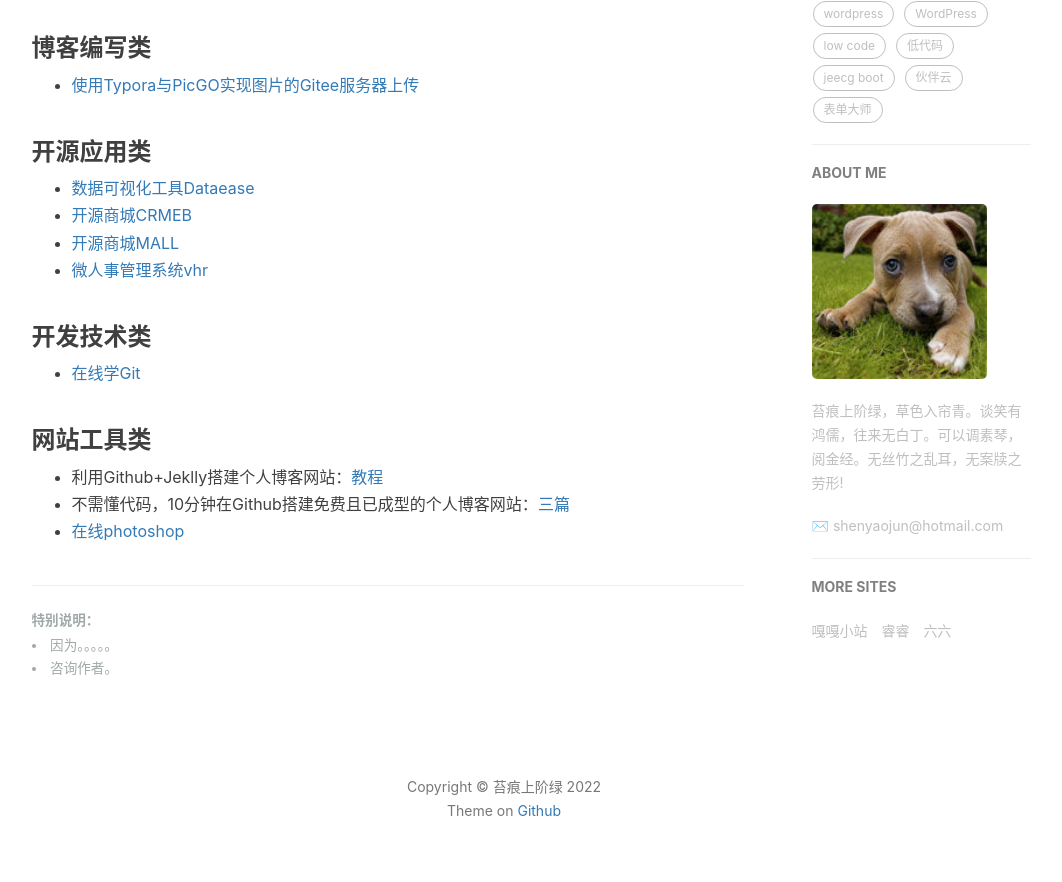
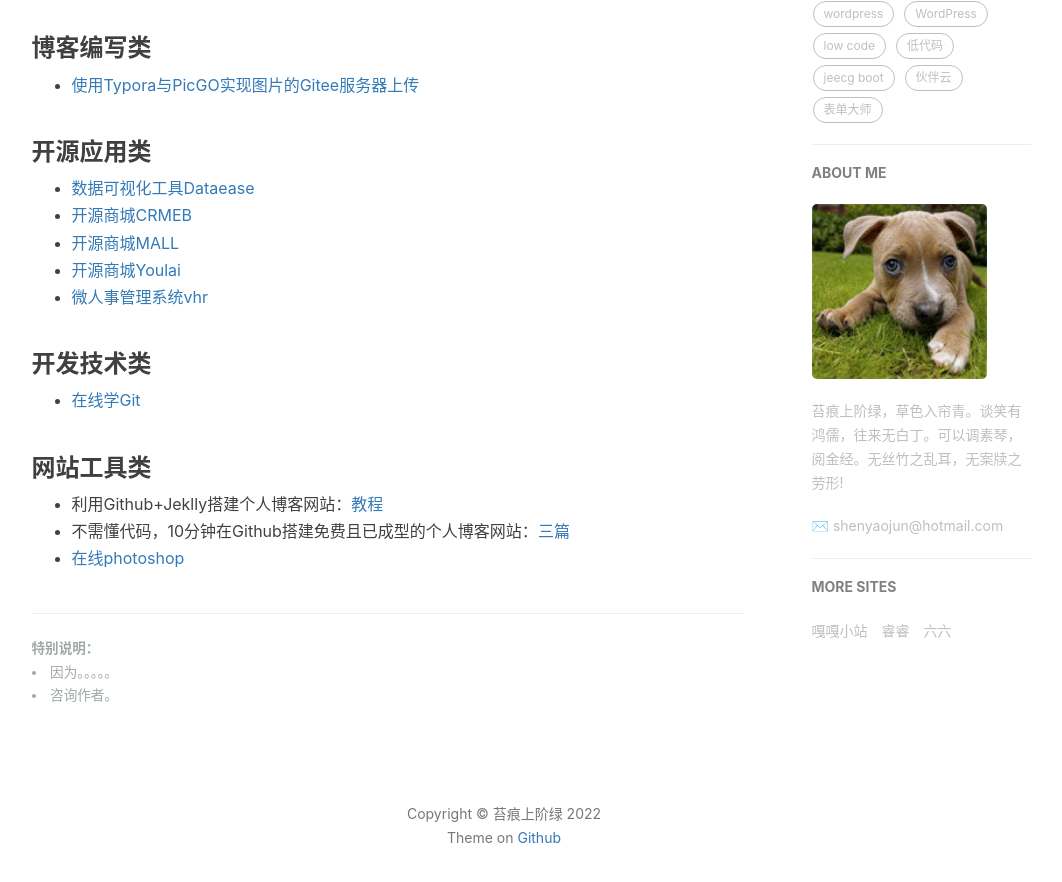
Before and after one commit to shenyaojun/shenyaojun.github.io, a Jekyll site: the page built from 1-resources.html, in a window 1280 px wide and 900 px high, scrolled down 576 px. Shown: the top 882 px of the window, without its empty margins (136-1198 px from the left). Built offline with Jekyll 4.4.1, drawn with Linux system fonts in a browser that asks for light colours; nearby versions of some CDN libraries; comment, search, counter and statistics services are not loaded.

Commit message:
update resource add youlai mall

```diff
--- a/1-resources.html
+++ b/1-resources.html
@@ -35,6 +35,7 @@ header-img: "img/post-bg-rwd.jpg"
 <li><a href="https://mp.weixin.qq.com/s/RxexoojM4Egnzz4O2cmw3Q">数据可视化工具Dataease</a></li>
 <li><a href="https://gitee.com/ZhongBangKeJi">开源商城CRMEB</a></li>
 <li><a href="https://gitee.com/macrozheng/mall">开源商城MALL</a></li>
+<li><a href="https://gitee.com/youlaitech/youlai-mall">开源商城Youlai</a></li>
 <li><a href="https://github.com/lenve/vhr">微人事管理系统vhr</a></li>
 </ul>
 
```
